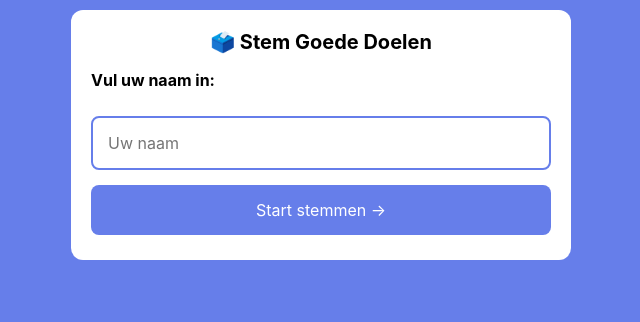
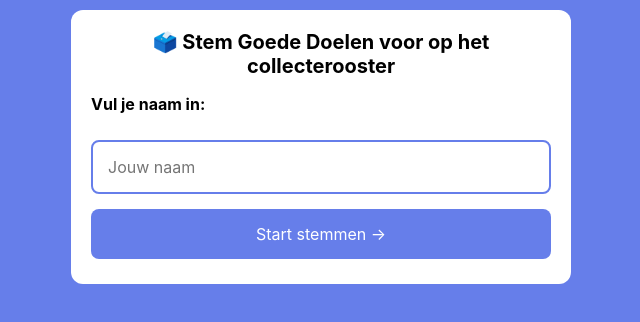
Before and after one commit to HHU1301/DiaconieStemming, a plain HTML site: page index.html in a window 1280 px wide. Shown: the whole page, without its empty margins (319-959 px from the left). Drawn offline with Linux system fonts and the light colour scheme.

Commit message:
Update index.html for new voting interface

```diff
--- a/index.html
+++ b/index.html
@@ -3,7 +3,7 @@
 <head>
     <meta charset="UTF-8">
     <meta name="viewport" content="width=device-width, initial-scale=1.0">
-    <title>Stem Goede Doelen</title>
+    <title>Breng je stem uit voor de Goede Doelen die op het collecterooster moeten komen</title>
     <style>
         *{box-sizing:border-box;font-family:-apple-system,sans-serif}
         body{background:#667eea;padding:10px;margin:0}
@@ -31,17 +31,17 @@
 </head>
 <body>
 <div class="box" id="container">
-    <h1>🗳️ Stem Goede Doelen</h1>
+    <h1>🗳️ Stem Goede Doelen voor op het collecterooster</h1>
 
     <div id="step1">
-        <p><b>Vul uw naam in:</b></p>
-        <input type="text" id="naam" placeholder="Uw naam">
+        <p><b>Vul je naam in:</b></p>
+        <input type="text" id="naam" placeholder="Jouw naam">
         <button class="btn" onclick="startStemmen()">Start stemmen →</button>
     </div>
 
     <div id="step2" style="display:none">
         <p>Welkom <b id="welkom"></b>!</p>
-        <div class="info">Kies 6 doelen en geef elk 1-6 punten (6=hoogste)</div>
+        <div class="info">Uit de onderstaande lijst kies je 6 doelen. Elk van deze doelen kun je met punten (1-6) nomineren. De 6 doelen met het meest aantal punten zullen op het collecterooster komen te staan</div>
         <p>Gekozen: <b id="tel">0</b>/6</p>
         <div id="err" class="err"></div>
         <div id="lijst"></div>
```
